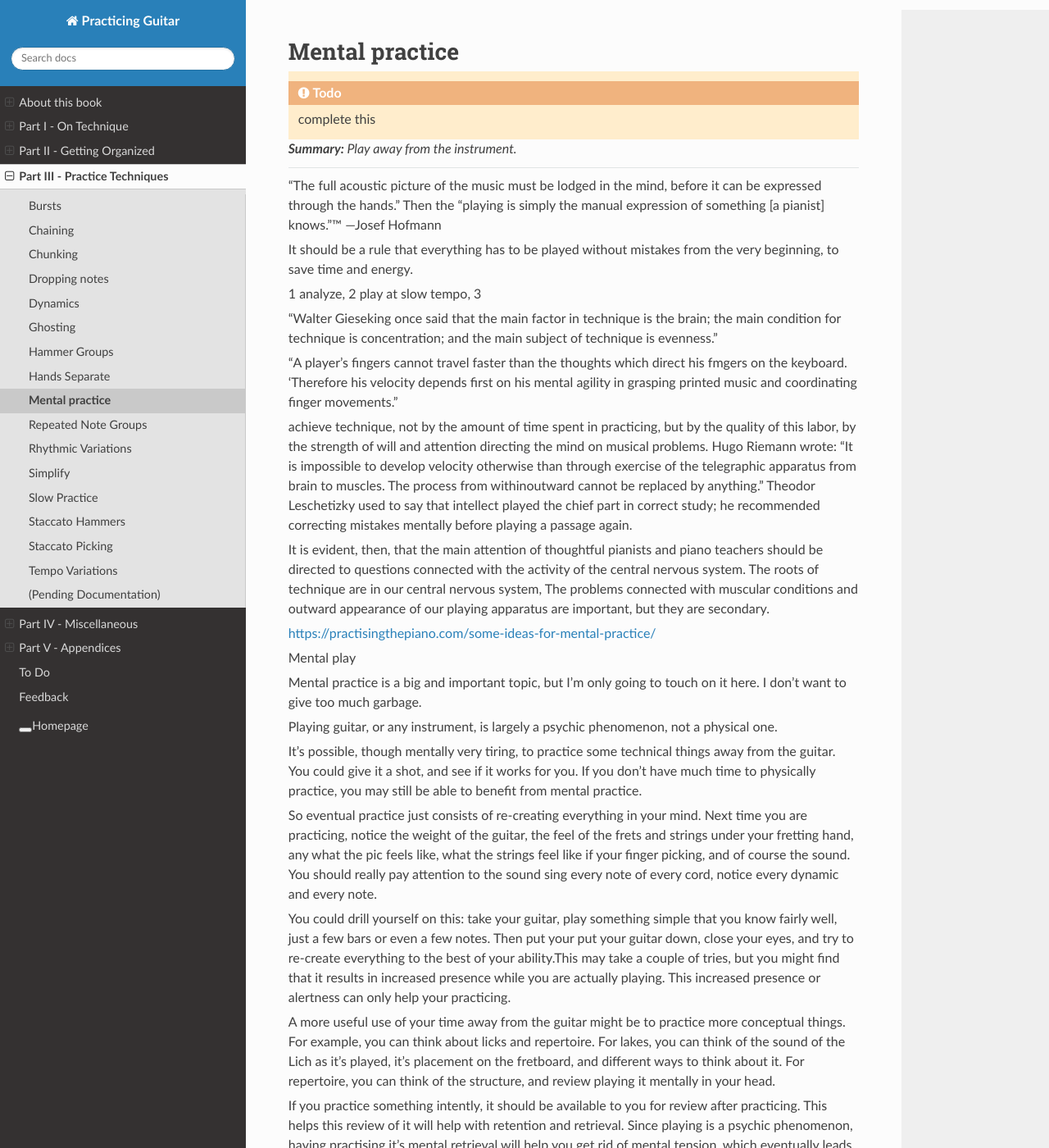
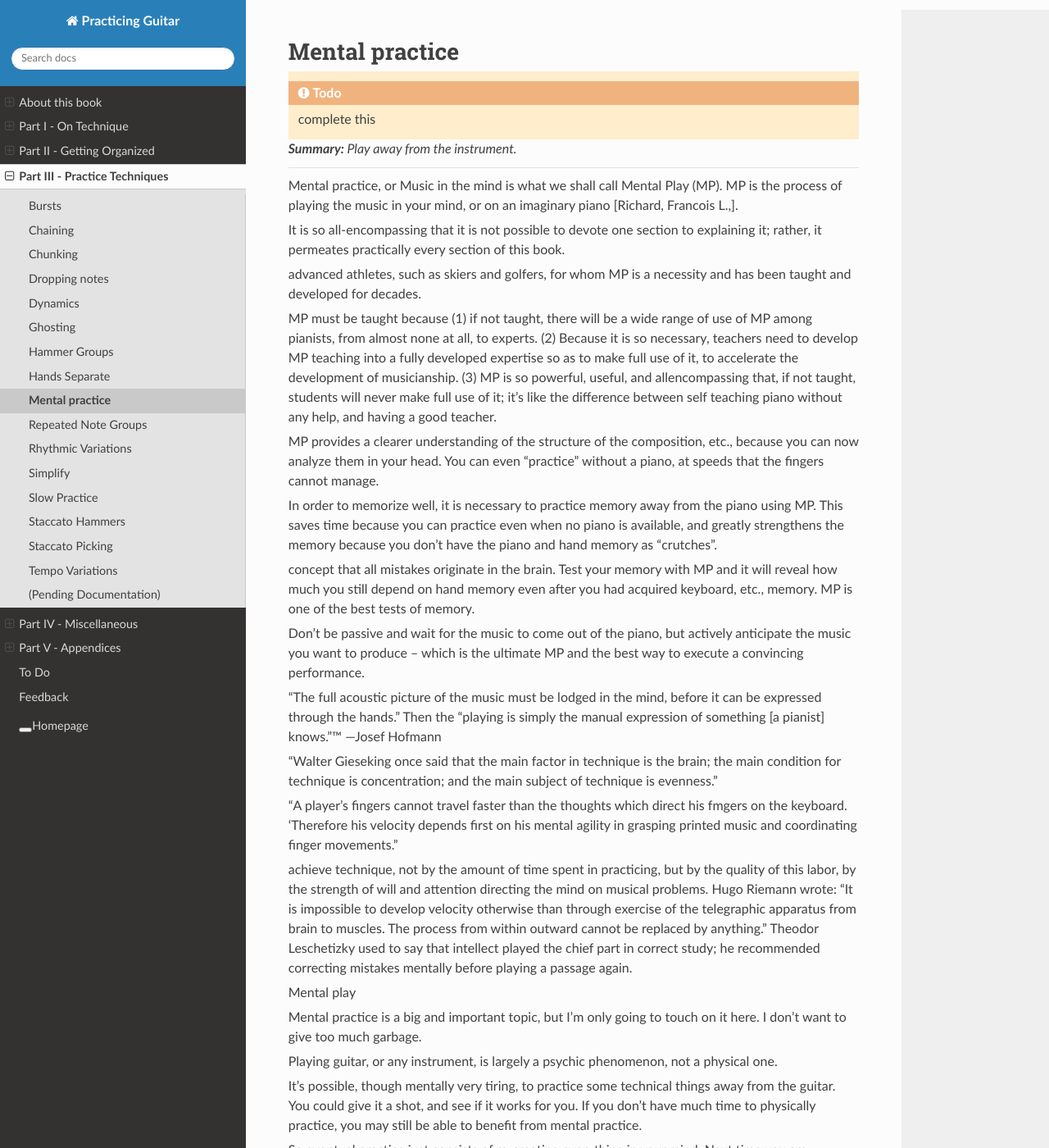
Before and after one commit to jzohrab/practicing-guitar, a Sphinx documentation site: the page built from docs/part-3-techniques/mental-practice.rst, in a window 1280 px wide and 1400 px high. Shown: the whole window at 82% size. Built offline with Sphinx 7.4.7 and the Read the Docs theme 2.0.0, drawn with Linux system fonts in a browser that asks for light colours; a script that is not in the unit is left out.

Commit message:
Start MP

```diff
--- a/docs/part-3-techniques/mental-practice.rst
+++ b/docs/part-3-techniques/mental-practice.rst
@@ -9,14 +9,42 @@ Mental practice
 
    Play away from the instrument.
 
+Mental practice, or Music in the mind is what we shall call Mental Play (MP). MP is the process of playing
+the music in your mind, or on an imaginary piano [Richard, Francois L.,].
+
+It is so all-encompassing that it is not possible to devote one
+section to explaining it; rather, it permeates practically every section of this book.
+
+advanced athletes,
+such as skiers and golfers, for whom MP is a necessity and has been taught and developed for
+decades.
+
+MP must be taught because (1) if not taught, there will be a wide range of use of MP
+among pianists, from almost none at all, to experts. (2) Because it is so necessary, teachers
+need to develop MP teaching into a fully developed expertise so as to make full use of it, to
+accelerate the development of musicianship. (3) MP is so powerful, useful, and allencompassing that, if not taught, students will never make full use of it; it's like the difference
+between self teaching piano without any help, and having a good teacher.
+
+MP provides a clearer understanding of the structure of the
+composition, etc., because you can now analyze them in your head. You can even "practice"
+without a piano, at speeds that the fingers cannot manage.
+
+In order to memorize well, it is necessary to practice memory away from the piano using
+MP. This saves time because you can practice even when no piano is available, and greatly
+strengthens the memory because you don't have the piano and hand memory as "crutches".
+
+concept that all mistakes originate in the brain. Test your memory with MP and it will reveal
+how much you still depend on hand memory even after you had acquired keyboard, etc.,
+memory. MP is one of the best tests of memory.
+
+Don't be passive and
+wait for the music to come out of the piano, but actively anticipate the music you want to
+produce – which is the ultimate MP and the best way to execute a convincing performance.
+
+
+
 “The full acoustic picture of the music must be lodged in the mind, before it can be expressed through the hands.” Then the “playing is simply the manual expression of something [a pianist] knows.”™
 —Josef Hofmann
-
-It should be a rule that everything has to be played
-without mistakes from the very beginning, to save time
-and energy.
-
-1 analyze, 2 play at slow tempo, 3
 
 "Walter Gieseking once said that the main factor in technique is the brain; the main condition for technique is
 concentration; and the main subject of technique is evenness."
@@ -25,22 +53,13 @@ concentration; and the main subject of technique is evenness."
 thoughts which direct his fmgers on the keyboard. ‘Therefore his velocity depends first on his mental agility in
 grasping printed music and coordinating finger movements.”
 
-
 achieve technique, not by the amount of time spent in
 practicing, but by the quality of this labor, by the strength
 of will and attention directing the mind on musical problems. Hugo Riemann wrote: “It is impossible to develop
 velocity otherwise than through exercise of the telegraphic
-apparatus from brain to muscles. The process from withinoutward cannot be replaced by anything.” Theodor
+apparatus from brain to muscles. The process from within outward cannot be replaced by anything.” Theodor
 Leschetizky used to say that intellect played the chief
 part in correct study; he recommended correcting mistakes mentally before playing a passage again.
-
-It is evident, then, that the main attention of thoughtful pianists and piano teachers should be directed to
-questions connected with the activity of the central nervous system. The roots of technique are in our central
-nervous system, The problems connected with muscular
-conditions and outward appearance of our playing apparatus are important, but they are secondary.
-
-
-https://practisingthepiano.com/some-ideas-for-mental-practice/
 
 
 
```
